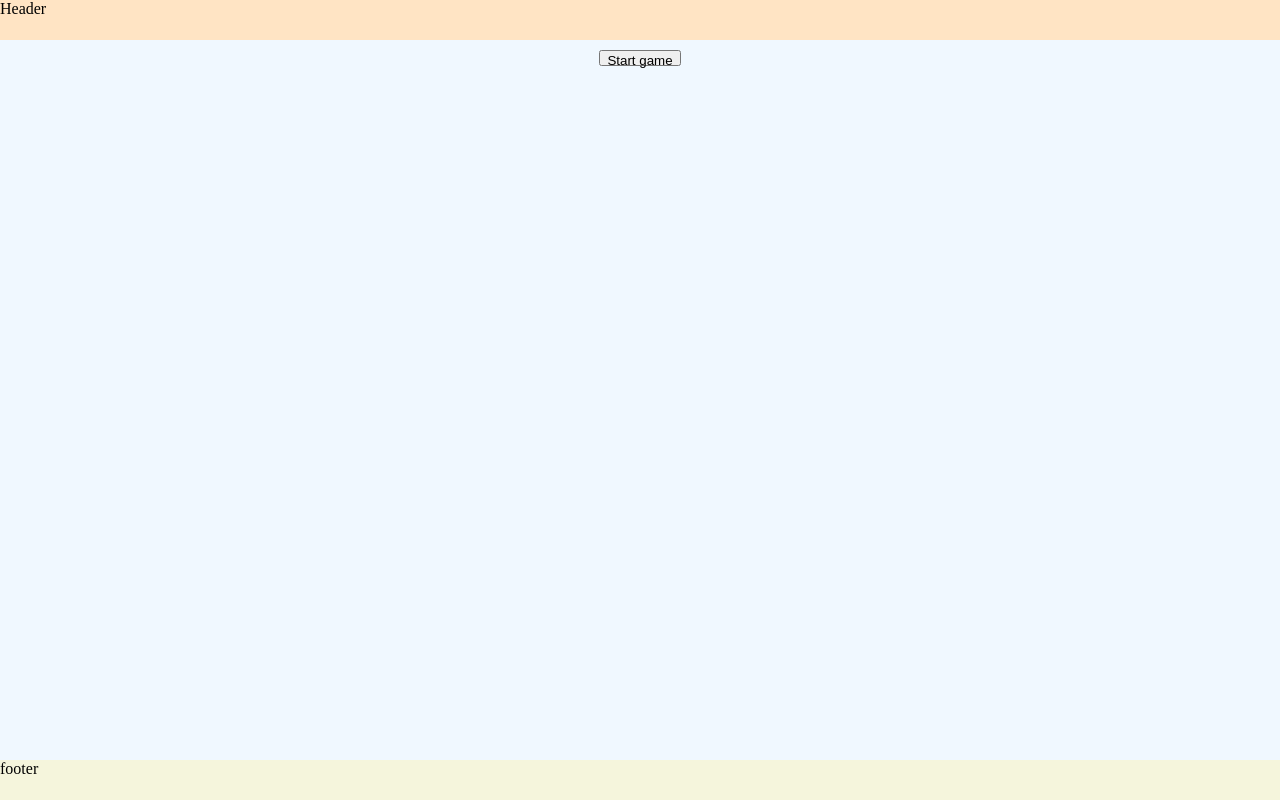
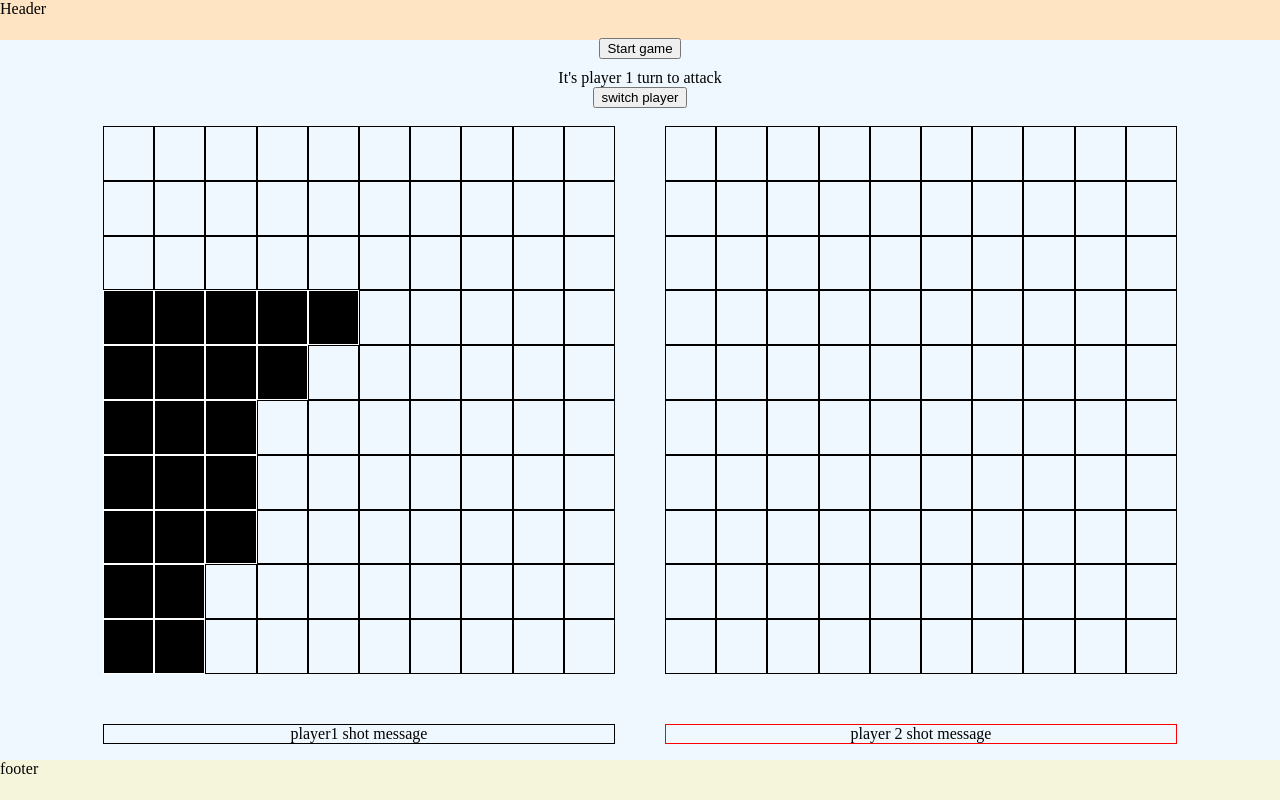
Before and after one commit to r-marmor/Battleship, a website: page index.html in a window 1280 px wide. Drawn offline with Linux system fonts and the light colour scheme.

Commit message:
adds displayed shot on board, needs to fix setGameBoard() feature

```diff
--- a/game.js
+++ b/game.js
@@ -1,29 +1,22 @@
 import Gameboard from "./gameboard.js";
+import { randNum } from "./helpers/helpers.js";
 import Player from "./players.js";
 import Ship from "./ship.js";
 
-export default function Game() {
+export default function Game(player1Type, player2Type) {
 
    // create boards
-   let player1;
-   let player2;
+   const p1 = Gameboard();
+   const p2 = Gameboard();
 
-   const p1Board = player1.getBoard();
-   const p2Board = player2.getBoard();
+   const getp1 = () => p1;
+   const getp2 = () => p2;
 
-   const getp1Board = () => p1Board;
-   const getp2Board = () => p2Board;
+   const getp1Board = () => p1.getBoard();
+   const getp2Board = () => p2.getBoard();
 
-   // Reset and start a new game
-   const newGame = () => {
-      player1 = Gameboard();
-      player2 = Gameboard();
-   };
-
-   // create players
-
-   // const p1 = Player("Michel", player1, "human");
-   // const p2 = Player("cpu123", player2, "cpu");
+   // const player1 = Player("Michel", p1, player1Type);
+   // const player2 = Player("cpu123", p2, player2Type);
 
    // player fleet
    const ship1 = Ship("patrolBoat");
@@ -34,13 +27,13 @@ export default function Game() {
    const ship4 = Ship("battleship");
    const ship5 = Ship("carrier");
 
-   player1.placeShip(ship1, 0, 0);
-   player1.placeShip(ship1a, 1, 0);
-   player1.placeShip(ship2, 2, 0);
-   player1.placeShip(ship2a, 3, 0);
-   player1.placeShip(ship3, 4, 0);
-   player1.placeShip(ship4, 5, 0);
-   player1.placeShip(ship5, 6, 0);
+   p1.placeShip(ship1, 0, 0);
+   p1.placeShip(ship1a, 1, 0);
+   p1.placeShip(ship2, 2, 0);
+   p1.placeShip(ship2a, 3, 0);
+   p1.placeShip(ship3, 4, 0);
+   p1.placeShip(ship4, 5, 0);
+   p1.placeShip(ship5, 6, 0);
 
    // cpu fleet
    const cpuShip1 = Ship("patrolBoat");
@@ -51,17 +44,54 @@ export default function Game() {
    const cpuShip4 = Ship("battleship");
    const cpuShip5 = Ship("carrier");
 
-   player2.placeShip(cpuShip1, 0, 0);
-   player2.placeShip(cpuShip1a, 1, 0);
-   player2.placeShip(cpuShip2, 2, 0);
-   player2.placeShip(cpuShip2a, 3, 0);
-   player2.placeShip(cpuShip3, 4, 0);
-   player2.placeShip(cpuShip4, 5, 0);
-   player2.placeShip(cpuShip5, 6, 0);
+   p2.placeShip(cpuShip1, 0, 0);
+   p2.placeShip(cpuShip1a, 1, 0);
+   p2.placeShip(cpuShip2, 2, 2);
+   p2.placeShip(cpuShip2a, 3, 0);
+   p2.placeShip(cpuShip3, 4, 0);
+   p2.placeShip(cpuShip4, 5, 0);
+   p2.placeShip(cpuShip5, 6, 0);
 
-   return { newGame, getp1Board, getp2Board };
+   const turnMessage = document.querySelector('.message');
+   const p2Container = document.querySelector('.p2-container');
+   const p1Container = document.querySelector('.p1-container');
+   const p1ShotMessage = document.querySelector('.player1-message')
+
+         turnMessage.textContent = "It's player 1 turn to attack";
+
+         p2Container.addEventListener("click", e => {
+            if (e.target.matches(".p2_div")) {
+               const row = e.target.dataset.row;
+               const col = e.target.dataset.col;
+
+               getp2().receiveAttack(row, col);
+
+               const divp2 = p2Container.querySelector(`[data-row="${row}"][data-col="${col}"]`);
+               const boardCellp2 = getp2().getBoard()[row][col];
+
+               if (boardCellp2 === "O") {
+                  divp2.textContent = "O";
+                  divp2.style.backgroundColor = "green";
+                  p1ShotMessage.textContent = "You hit a ship!";
+               } else {
+                  divp2.textContent = "X";
+                  divp2.style.backgroundColor = "red";
+                  p1ShotMessage.textContent = "Your shot missed!";
+               }
+
+               turnMessage.textContent = "It's CPU's turn to attack!";
+
+               if (player2Type === "cpu") {
+                  let x = randNum();
+                  let y = randNum();
+                  getp1().receiveAttack(x, y);
+
+               }
+            }
+         });
+
+
+
+   return { getp1Board, getp2Board, getp1, getp2 };
 
 }
-
-const test = Game();
-console.log(test)
--- a/gameboard.js
+++ b/gameboard.js
@@ -76,11 +76,9 @@
         // if shot hit a ship, call the hit function to the ship hit
         if (squareShot !== null) {
             _board[x][y] = "O";
-            console.log("YOU HIT A SHIP");
             squareShot.hit();
             if (squareShot.isSunk()) {
                 shipsSunk++;
-                console.log("SHIP'S SUNK");
                 isGameOver();
             }
             return true;
--- a/index.html
+++ b/index.html
@@ -14,11 +14,17 @@
 <main>
     <div class="btn-container">
     <button class="btn-start-game">Start game</button>
+    <div class="message">who's turn to play</div>
+    <button class="switch_player">switch player</button>
     </div>
     <div class="gameboards-container">
-        <div class="p1-container"></div>
-        <div class="p2-container"></div>
+        <!-- <div class="p1-container"></div>
+        <div class="p2-container"></div> -->
     </div>
+    <div class="shots-message">
+    <div class="player1-message">player1 shot message</div>
+    <div class="player2-message">player 2 shot message</div>
+</div>
 </main>
 
 <footer>footer</footer>
--- a/index.js
+++ b/index.js
@@ -1,42 +1,68 @@
 import Game from './game.js';
 import { BOARD_SIZE } from './helpers/helpers.js';
-import Player from './players.mjs';
+
+const gameboardsContainer = document.querySelector('.gameboards-container');
+
+const createBoards = () => {
+    const divp1 = document.createElement('div');
+    divp1.classList.add('p1-container');
+
+    const divp2 = document.createElement('div');
+    divp2.classList.add('p2-container');
+
+    gameboardsContainer.appendChild(divp1);
+    gameboardsContainer.appendChild(divp2);
+};
+
+createBoards();
 
 
 const p1Container = document.querySelector('.p1-container');
 const p2Container = document.querySelector('.p2-container');
 
-const game = Game();
+const switchPlayerBtn = document.querySelector('.switch_player');
 
-const p1 = Player("Michel", player1, "human");
-const p2 = Player("cpu123", player2, "cpu");
+const game = Game("human", "cpu");
 
-game.newGame();
+const p1Board = game.getp1Board();
+const p2Board = game.getp2Board();
 
-const player1Board = game.getp1Board();
-const player2Board = game.getp2Board();
 
-// create player 1 gameboard
-for (let i = BOARD_SIZE - 1; i >= 0; i--) {
-    for (let j = 0; j < BOARD_SIZE; j++) {
-        const divs = document.createElement('div');
-        divs.classList.add('p1_div');
-        divs.dataset.row = i;
-        divs.dataset.col = j;
-        if (player1Board[i][j] !== null) {
-        document.querySelector(`[data-row="${i}"][data-col="${j}"]`).style.backgroundColor = "black";
+switchPlayerBtn.addEventListener('click', () => {
+    clearBoards();
+    createBoards();
+    setGameboards(p2Board, p1Board);
+});
+
+
+// create gameboards
+const setGameboards = (leftBoard, rightBoard) => {
+    for (let i = BOARD_SIZE - 1; i >= 0; i--) {
+        for (let j = 0; j < BOARD_SIZE; j++) {
+            // p1 board
+            const divp1 = document.createElement('div');
+            divp1.classList.add('p1_div');
+            divp1.dataset.row = i;
+            divp1.dataset.col = j;
+            // p2 board
+            const divp2 = document.createElement('div');
+            divp2.classList.add('p2_div');
+            divp2.dataset.row = i;
+            divp2.dataset.col = j;
+            // display ships on board for player 1
+            if (leftBoard[i][j] !== null) {
+            divp1.style.backgroundColor = "black";
+            divp1.style.border = "1px solid white";
+            }
+            // if (rightBoard[i][j] == "X") {
+            //     divp2.style.backgroundColor = "red";
+            // } else if (rightBoard[i][j] == "O") {
+            //     divp2.style.backgroundColor = "green";
+            // }
+            p1Container.appendChild(divp1);
+            p2Container.appendChild(divp2);
         }
-        p1Container.appendChild(divs);
     }
-}
+};
 
-// create player 2 gameboard
-for (let i = BOARD_SIZE - 1; i >= 0 ; i--) {
-    for (let j = 0; j < BOARD_SIZE; j++) {
-        const divs = document.createElement('div');
-        divs.classList.add('p2_div');
-        divs.dataset.row = i;
-        divs.dataset.col = j;
-        p2Container.appendChild(divs);
-    }
-}
+setGameboards(p1Board, p2Board);
--- a/players.js
+++ b/players.js
@@ -1,5 +1,5 @@
 import {BOARD_SIZE, randNum} from './helpers/helpers.js';
-import { Gameboard } from"./gameboard.js";
+import Gameboard  from"./gameboard.js";
 import Ship from './ship.js';
 
 export default function Player (playerName, board, type = "human") {
--- a/styles.css
+++ b/styles.css
@@ -41,13 +41,34 @@ main {
     display: flex;
     justify-content: center;
     gap: 50px;
-    height: 95%;
+    height: 90%;
 }
 
 .btn-container {
   height: 5%;
   display: flex;
+  flex-direction: column;
   justify-content: center;
+  align-items: center;
+  padding-top: 20px;
+}
+
+.shots-message {
+  display: flex;
+  justify-content: center;
+  gap: 50px;
+}
+
+.player1-message {
+  text-align: center;
+  border: solid 1px black;
+  width: 40%;
+}
+
+.player2-message {
+  text-align: center;
+  border: solid 1px red;
+  width: 40%;
 }
 
 .btn-start-game {
```
Also changed, not shown: test/gameboard.test.js (+2 -2 lines), test/players.test.js (+2 -2 lines), test/ship.test.js (+1 -1 lines).
